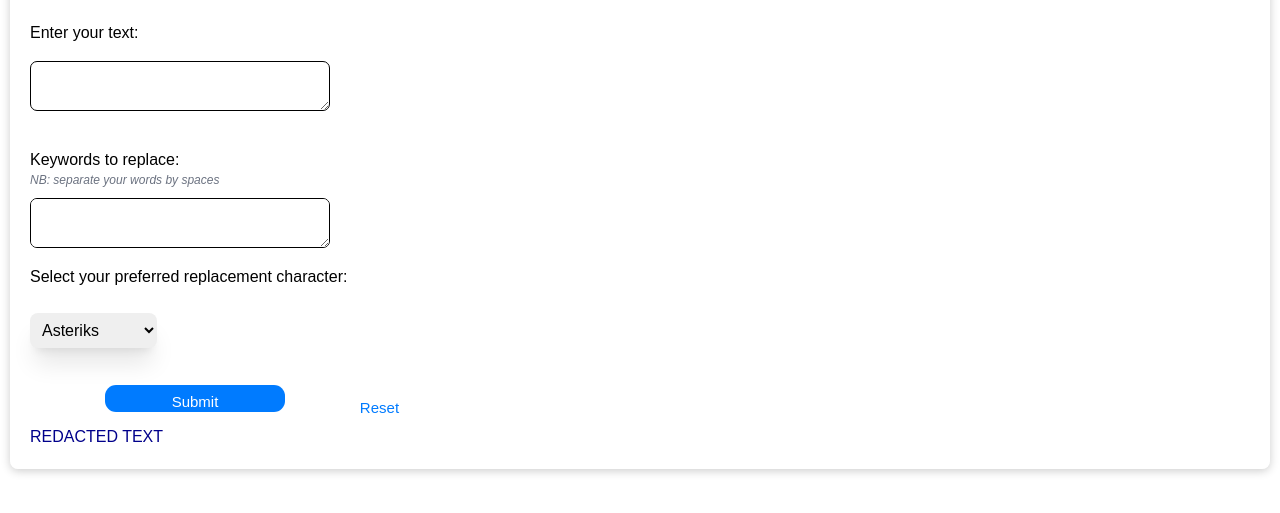
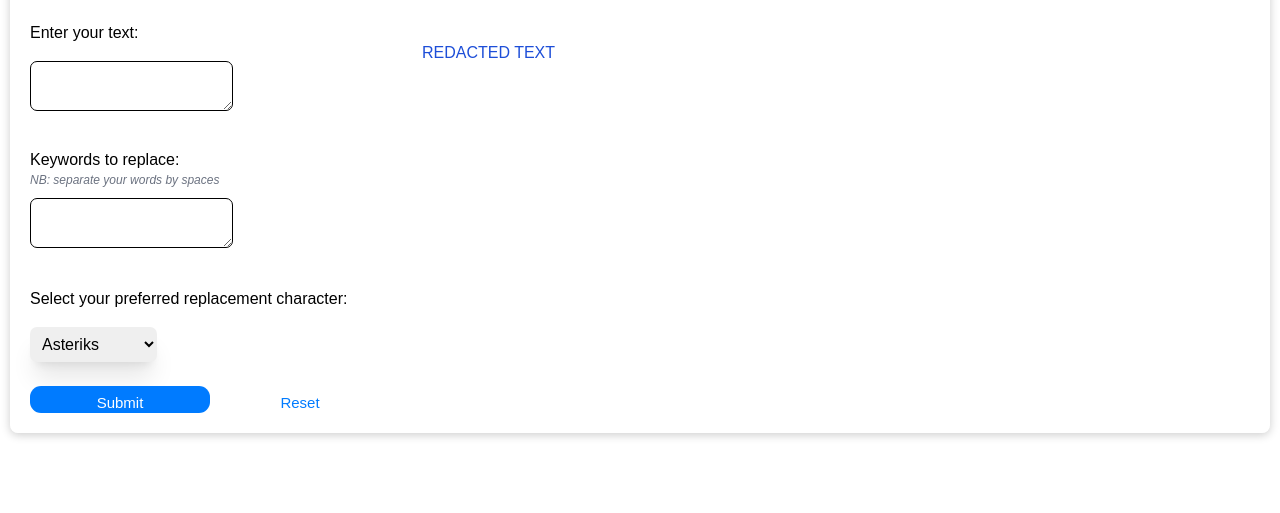
Before and after one commit to Amiele2006/Radacter_app, a plain HTML site: page index.html in a window 1280 px wide. Shown: the part 73-586 px from the top of the page. Drawn offline with Linux system fonts and the light colour scheme.

Commit message:
fixed: layput issues

```diff
--- a/index.html
+++ b/index.html
@@ -18,39 +18,37 @@
     <div class="container">
       <h1 class="text-center text-4xl mb-6">Redact your text</h1>
 
-      <div class="flex md:flex-col">
+      <div class="flex flex-col md:flex-row md:gap-8">
        <form id="replace-form">
         <h2 class="pb-4">Enter your text:</h2>
 
-        <textarea name="text" rows="3" class="keywords-area"> </textarea>
+        <textarea name="text" rows="3" id="text" class="keywords-area md:flex-grow"> </textarea>
 
         <h2 class="keywords">Keywords to replace:</h2>
         <p class="keywords-p text-xs text-gray-500"><i>NB: separate your words by spaces</i></p>
 
-        <textarea class="keywords-area pb-12" name="keywords" rows="3">
+        <textarea class="keywords-area mb-8 md:flex-grow" id="keywords" name="keywords" rows="3">
         </textarea>
 
-        <br/>
-        <h2 for="replacement-char">
+        <h2 for="replacement-char" class="mb-4">
           Select your preferred replacement character:
         </h2>
-        <br />
 
-        <select id="replacement-char" name="replacement-char" class="shadow-xl p-2 rounded-lg">
+        <select id="replacement-char" name="replacement-char" class="shadow-xl p-2 mb-6 rounded-lg">
           <!-- users pick the option they would replace the text with -->
           <option value="*" selected class="p-2">Asteriks</option>
           <option value="_" class="p-2">Underscores</option>
         </select>
-        <br /><br />
 
-        <button type="submit" id="submit-button">Submit</button>
-        <button type="button" id="reset-button">Reset</button>
+        <div class="flex justify-center items-center flex-row">
+          <button type="submit" id="submit-button" >Submit</button>
+          <button type="button" id="reset-button">Reset</button>
+        </div>
       </form>
 
-      <div id="output">
+      <div id="output" class="pt-5 max-w-full max-h-full">
         <!-- The output will be displayed here -->
-        <br />
-        <h1 style="color: darkblue">REDACTED TEXT</h1>
+        <h1 class="text-blue-700">REDACTED TEXT</h1>
 
         <p id="output-text"></p>
       </div>
--- a/style.css
+++ b/style.css
@@ -18,13 +18,13 @@ body {
 }
 
 textarea {
-    width: 300px;
+    min-width: 100px;
+    max-width:500px;
     margin-bottom: 10px;
     border-radius: 8px;
 }
 
 .keywords-area{
-  width:300px;
   border-radius:7px;
   border:0.01px solid;
   height:50px;
@@ -40,7 +40,7 @@ textarea {
 }
 
 #keywords::active{
-  border:0.01px solid black;
+    border:0.01px solid black;
 }
 
 .keywords-p {
@@ -57,14 +57,11 @@ textarea {
     cursor: pointer;
     border-radius:11px;
     text-align: center;
-    position: relative;
-    top:13px;
-    left:75px;
     font-size:15px;
 }
 
 #reset-button{
-  padding: 6px;
+    padding: 6px;
     width:180px;
     height:27px;
     background-color:#fff ;
@@ -73,17 +70,17 @@ textarea {
     cursor: pointer;
     border-radius:11px;
     text-align: center;
-    position: relative;
-    top:19px;
-    left:75px;
     font-size:15px;
-
 }
 
-replacement-char{
+#replacement-char{
   border-radius:7px;
 }
 
 button:hover {
     background-color: #0056b3;
 }
+
+#output {
+    max-width: 800px;
+}
```
Also changed, not shown: output.css.
